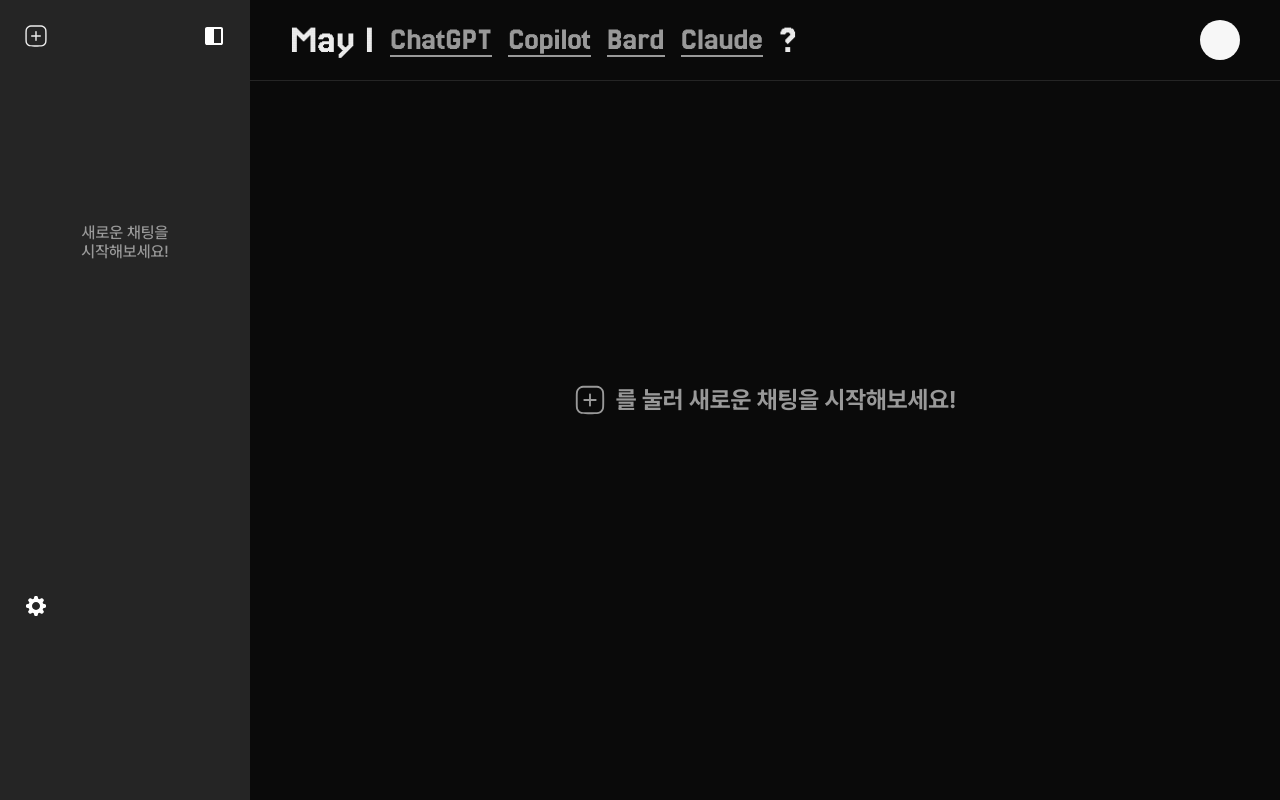
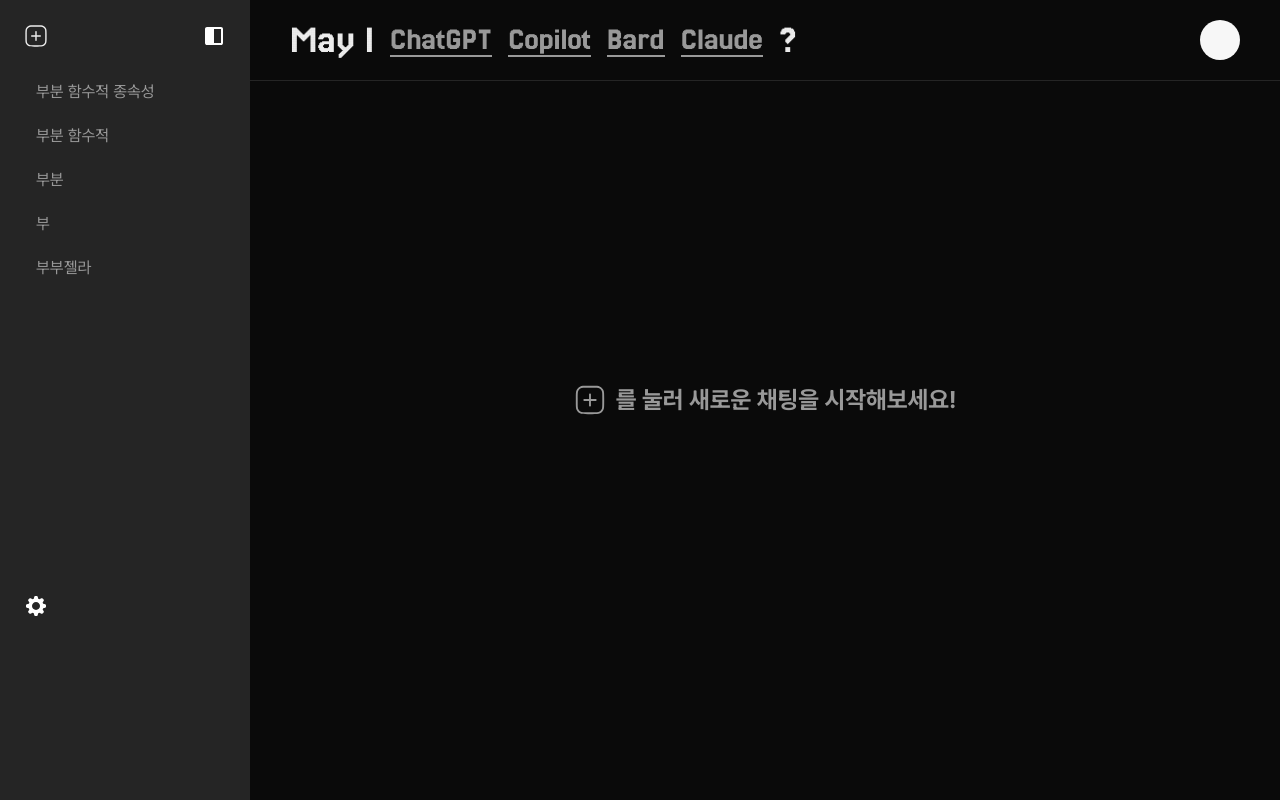
Before and after one commit to May-I-AI-Integrated-Platform/FE, a Next.js app: page /home in a window 1280 px wide. Built offline with nearby package versions, Linux system fonts and the light colour scheme.

Commit message:
✏️ 오타 수정

```diff
--- a/src/component/sidebar/ChatList.tsx
+++ b/src/component/sidebar/ChatList.tsx
@@ -29,8 +29,8 @@
   }, [isAddChatOn, inputRef]);
 
   return (
-    <div className={`flex flex-col w-full h-full ${Chats.length < 0 ? `gap-1` : `gap-4`}`}>
-      {Chats.length < 0 ? (
+    <div className={`flex flex-col w-full h-full ${Chats.length > 0 ? `gap-1` : `gap-4`}`}>
+      {Chats.length > 0 ? (
         <>
           {Chats.map((item, index) => (
             <Chat key={index} title={item.title} id={item.id} />
```
